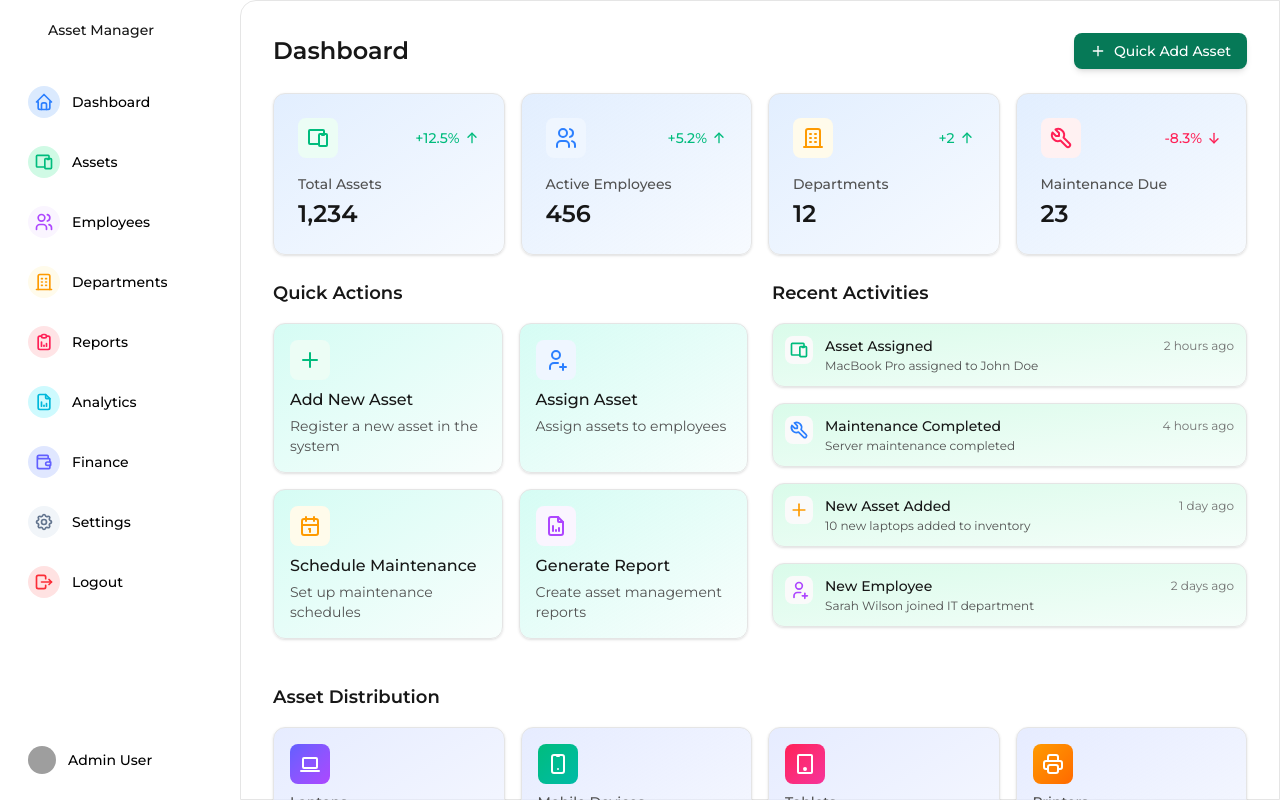
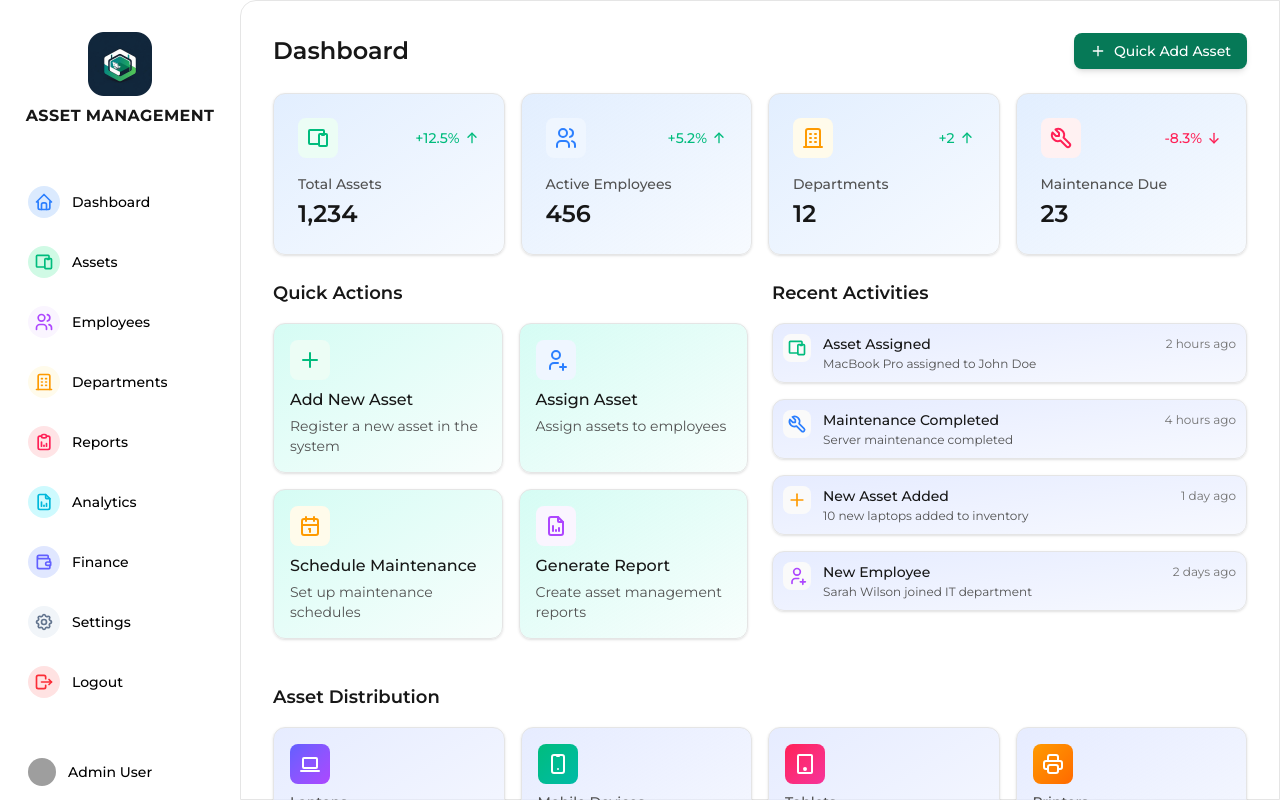
Before and after one commit to Huq007/nextjs-asset-management, a Next.js app: page / in a window 1280 px wide. Built offline with nearby package versions, Linux system fonts and the light colour scheme; grey boxes are pictures that could not be loaded.

Commit message:
App logo and title updated

```diff
--- a/src/app/layout.tsx
+++ b/src/app/layout.tsx
@@ -164,15 +164,21 @@ const Logo = () => {
   return (
     <a
       href="#"
-      className="relative z-20 flex items-center space-x-2 py-1 text-sm font-normal text-primary"
+      className="relative z-20 flex flex-col items-center py-4"
     >
-      <div className="h-5 w-6 shrink-0 rounded-tl-lg rounded-tr-sm rounded-br-lg rounded-bl-sm bg-primary" />
+      <Image
+        src="/logo.png"
+        alt="Asset Manager Logo"
+        width={64}
+        height={64}
+        className="h-16 w-16"
+      />
       <motion.span
         initial={{ opacity: 0 }}
         animate={{ opacity: 1 }}
-        className="font-medium whitespace-pre text-primary"
+        className="mt-2 text-base font-bold uppercase tracking-wide text-primary"
       >
-        Asset Manager
+        Asset Management
       </motion.span>
     </a>
   );
@@ -182,9 +188,15 @@ const LogoIcon = () => {
   return (
     <a
       href="#"
-      className="relative z-20 flex items-center space-x-2 py-1 text-sm font-normal text-primary"
+      className="relative z-20 flex items-center justify-center py-4"
     >
-      <div className="h-5 w-6 shrink-0 rounded-tl-lg rounded-tr-sm rounded-br-lg rounded-bl-sm bg-primary" />
+      <Image
+        src="/logo.png"
+        alt="Asset Manager Logo"
+        width={40}
+        height={40}
+        className="h-10 w-10"
+      />
     </a>
   );
 };
--- a/src/app/page.tsx
+++ b/src/app/page.tsx
@@ -243,7 +243,7 @@ export default function Page() {
                 initial={{ opacity: 0, y: 20 }}
                 animate={{ opacity: 1, y: 0 }}
                 transition={{ duration: 0.3, delay: idx * 0.1 }}
-                className="flex items-start gap-3 rounded-xl border border-neutral-200 bg-gradient-to-br from-emerald-100/80 to-emerald-50/50 p-3 shadow-sm dark:from-emerald-900/40 dark:to-emerald-800/30 dark:border-neutral-700"
+                className="flex items-start gap-3 rounded-xl border border-neutral-200 bg-gradient-to-br from-indigo-100/80 to-indigo-50/50 p-2.5 shadow-sm dark:from-indigo-900/40 dark:to-indigo-800/30 dark:border-neutral-700"
               >
                 <div className="flex h-7 w-7 items-center justify-center rounded-lg bg-neutral-50 dark:bg-neutral-700">
                   {activity.icon}
```
Also changed, not shown: public/logo.png (added).
